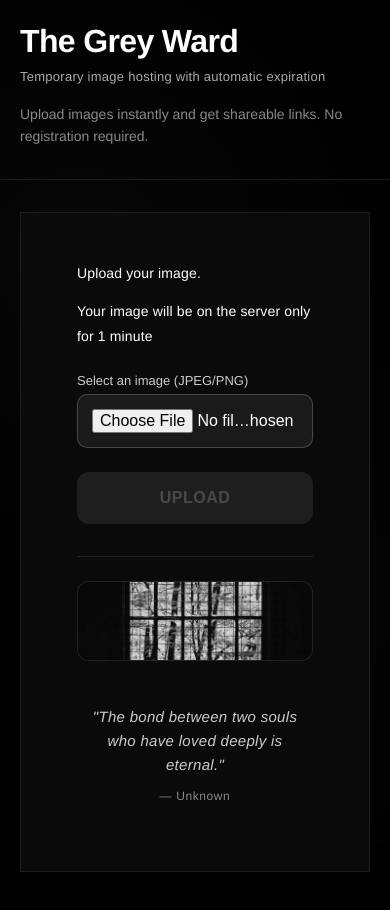
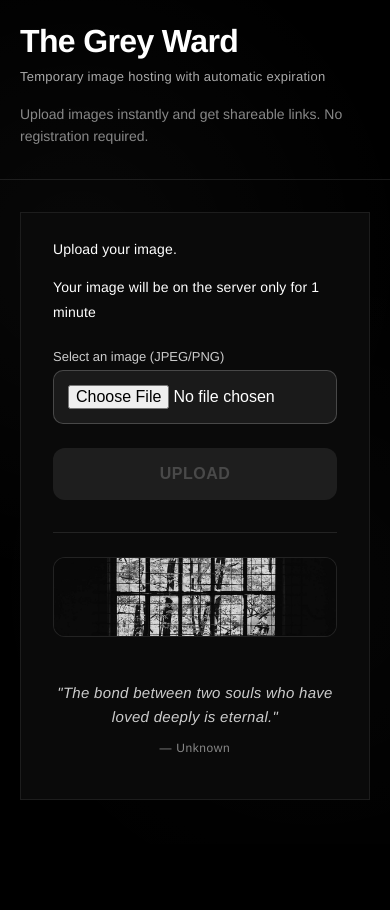
Before and after one commit to seshumadhav/image-hospital, a React (Vite) app in the folder ui/: page / in a window 390 px wide. After the commit the page ends 844 px from the top, so only its background shows below. Built offline with nearby package versions, Linux system fonts and the light colour scheme.

Commit message:
Equalize spacing around horizontal line and reduce card top padding
- Make spacing equal above and below horizontal line (40px desktop/tablet, 32px mobile)
- Reduce top padding inside card above 'Upload your image.' text:
  - Desktop: 40px -> 32px
  - Tablet: 32px -> 28px
  - Mobile: 28px -> 24px

```diff
--- a/ui/src/styles.css
+++ b/ui/src/styles.css
@@ -80,7 +80,7 @@ body {
   position: relative;
   max-width: 1200px;
   margin: 0 auto;
-  padding: 60px 40px 100px;
+  padding: 40px 40px 100px;
   z-index: 1;
 }
 
@@ -88,7 +88,7 @@ body {
   position: relative;
   background: #0a0a0a;
   border-radius: 0;
-  padding: 48px 56px;
+  padding: 32px 56px 48px;
   width: 100%;
   box-shadow: none;
   border: 1px solid rgba(255, 255, 255, 0.08);
@@ -113,6 +113,10 @@ body {
     padding: 40px 24px 60px;
   }
 
+  .card {
+    padding: 28px 40px;
+  }
+
   .subtitle {
     font-size: 20px;
   }
@@ -134,6 +138,10 @@ body {
 
   .page-content {
     padding: 32px 20px 40px;
+  }
+
+  .card {
+    padding: 24px 32px;
   }
 
   .subtitle {
```
